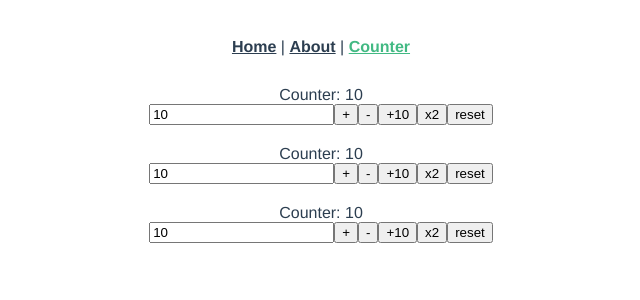
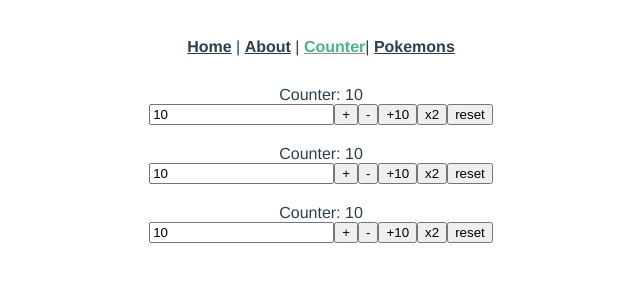
Before and after one commit to tong-gg/vue101, a Vue app: page /numbers in a window 1280 px wide. Shown: the top 300 px of the page, without its empty margins (319-959 px from the left). Built offline with nearby package versions, Linux system fonts and the light colour scheme.

Commit message:
add PokemonList navigation link

```diff
--- a/src/App.vue
+++ b/src/App.vue
@@ -3,7 +3,8 @@
     <div id="nav">
       <router-link to="/">Home</router-link> |
       <router-link to="/about">About</router-link> |
-      <router-link to="/numbers">Counter</router-link>
+      <router-link to="/numbers">Counter</router-link>|
+      <router-link to="/pokemons">Pokemons</router-link>
     </div>
     <router-view/>
   </div>
```
